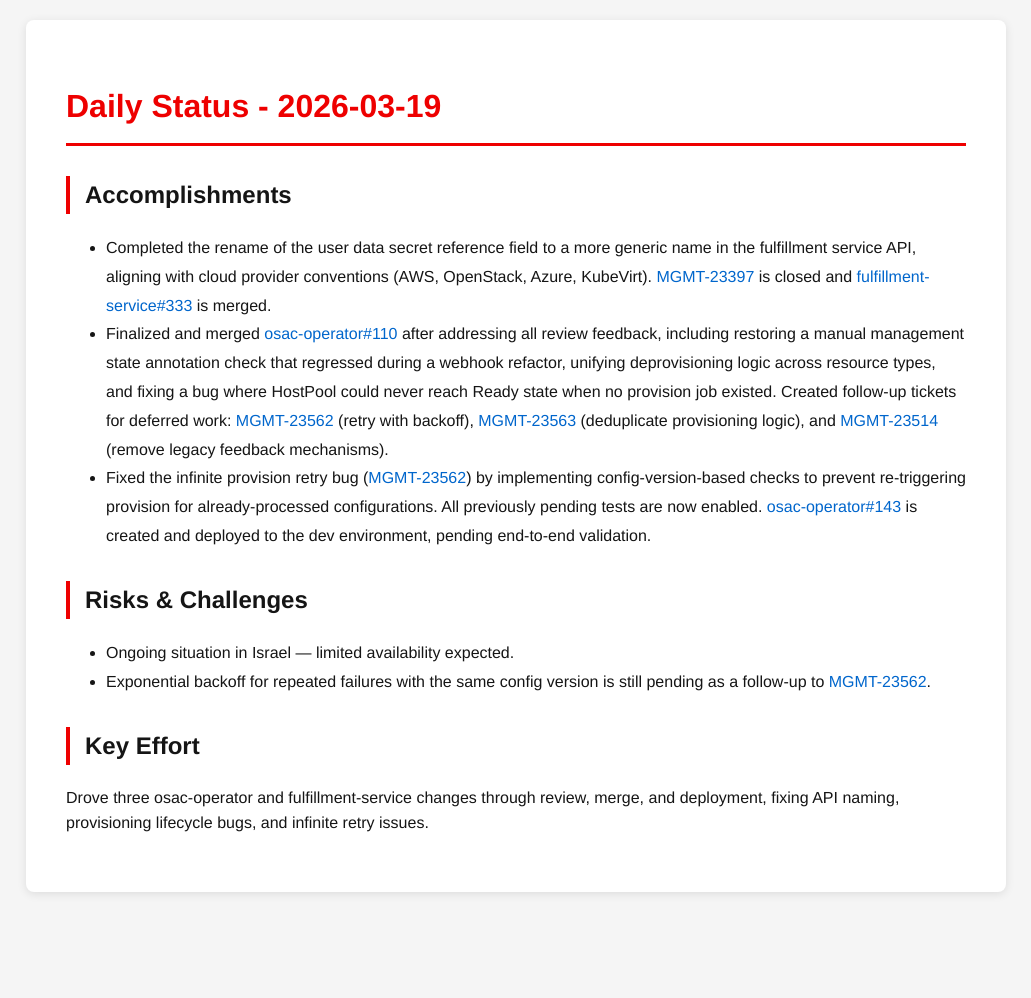
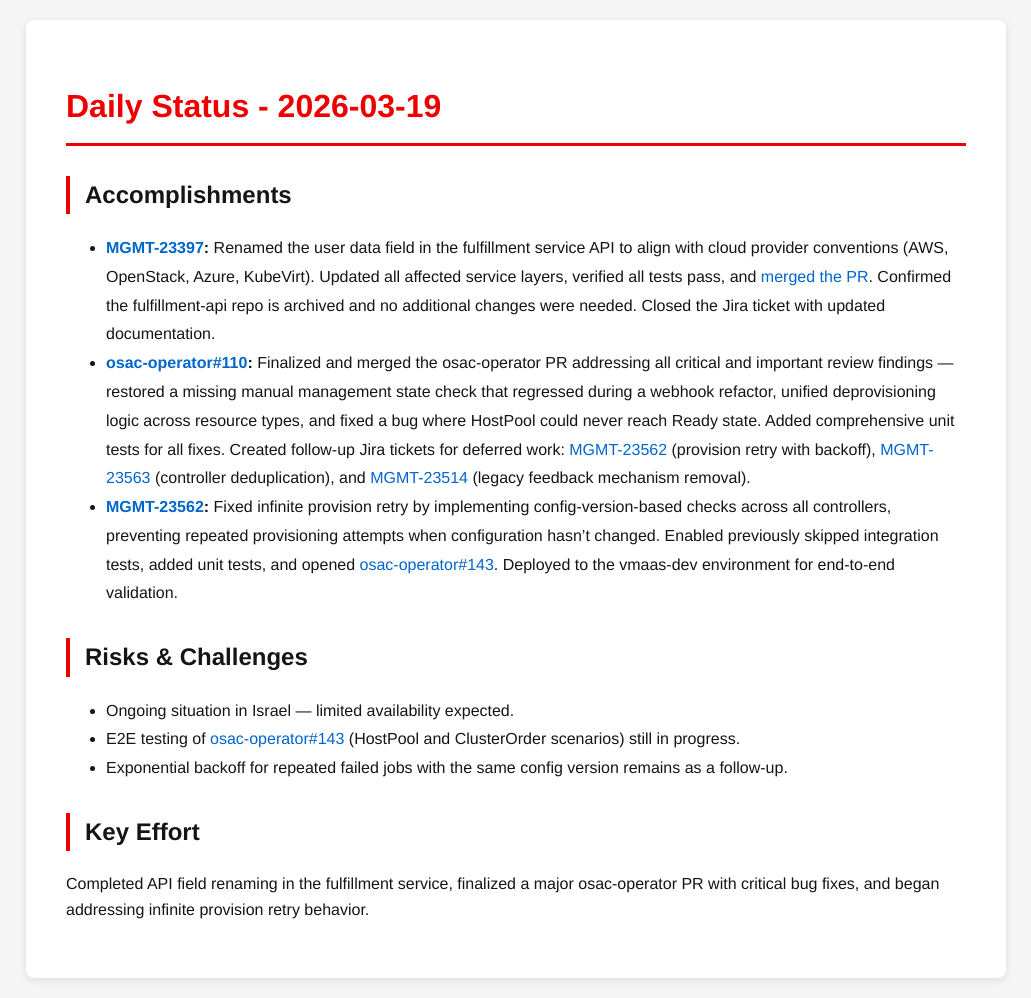
Before and after one commit to tzvatot/daily-status, a Jekyll site: the page built from 2026-03-19.md, in a window 1280 px wide. Shown: the whole page, without its empty margins (124-1155 px from the left). Built offline with Jekyll 4.4.1, drawn with Linux system fonts in a browser that asks for light colours; before the commit the page ends 912 px from its top, so only the background shows below that.

Commit message:
Daily status update - 2026-03-19

```diff
--- a/2026-03-19.md
+++ b/2026-03-19.md
@@ -7,13 +7,14 @@
 # Daily Status - 2026-03-19
 
 ## Accomplishments
-- Completed the rename of the user data secret reference field to a more generic name in the fulfillment service API, aligning with cloud provider conventions (AWS, OpenStack, Azure, KubeVirt). [MGMT-23397](https://issues.redhat.com/browse/MGMT-23397) is closed and [fulfillment-service#333](https://github.com/osac-project/fulfillment-service/pull/333) is merged.
-- Finalized and merged [osac-operator#110](https://github.com/osac-project/osac-operator/pull/110) after addressing all review feedback, including restoring a manual management state annotation check that regressed during a webhook refactor, unifying deprovisioning logic across resource types, and fixing a bug where HostPool could never reach Ready state when no provision job existed. Created follow-up tickets for deferred work: [MGMT-23562](https://issues.redhat.com/browse/MGMT-23562) (retry with backoff), [MGMT-23563](https://issues.redhat.com/browse/MGMT-23563) (deduplicate provisioning logic), and [MGMT-23514](https://issues.redhat.com/browse/MGMT-23514) (remove legacy feedback mechanisms).
-- Fixed the infinite provision retry bug ([MGMT-23562](https://issues.redhat.com/browse/MGMT-23562)) by implementing config-version-based checks to prevent re-triggering provision for already-processed configurations. All previously pending tests are now enabled. [osac-operator#143](https://github.com/osac-project/osac-operator/pull/143) is created and deployed to the dev environment, pending end-to-end validation.
+- **[MGMT-23397](https://issues.redhat.com/browse/MGMT-23397):** Renamed the user data field in the fulfillment service API to align with cloud provider conventions (AWS, OpenStack, Azure, KubeVirt). Updated all affected service layers, verified all tests pass, and [merged the PR](https://github.com/osac-project/fulfillment-service/pull/333). Confirmed the fulfillment-api repo is archived and no additional changes were needed. Closed the Jira ticket with updated documentation.
+- **[osac-operator#110](https://github.com/osac-project/osac-operator/pull/110):** Finalized and merged the osac-operator PR addressing all critical and important review findings — restored a missing manual management state check that regressed during a webhook refactor, unified deprovisioning logic across resource types, and fixed a bug where HostPool could never reach Ready state. Added comprehensive unit tests for all fixes. Created follow-up Jira tickets for deferred work: [MGMT-23562](https://issues.redhat.com/browse/MGMT-23562) (provision retry with backoff), [MGMT-23563](https://issues.redhat.com/browse/MGMT-23563) (controller deduplication), and [MGMT-23514](https://issues.redhat.com/browse/MGMT-23514) (legacy feedback mechanism removal).
+- **[MGMT-23562](https://issues.redhat.com/browse/MGMT-23562):** Fixed infinite provision retry by implementing config-version-based checks across all controllers, preventing repeated provisioning attempts when configuration hasn't changed. Enabled previously skipped integration tests, added unit tests, and opened [osac-operator#143](https://github.com/osac-project/osac-operator/pull/143). Deployed to the vmaas-dev environment for end-to-end validation.
 
 ## Risks & Challenges
 - Ongoing situation in Israel — limited availability expected.
-- Exponential backoff for repeated failures with the same config version is still pending as a follow-up to [MGMT-23562](https://issues.redhat.com/browse/MGMT-23562).
+- E2E testing of [osac-operator#143](https://github.com/osac-project/osac-operator/pull/143) (HostPool and ClusterOrder scenarios) still in progress.
+- Exponential backoff for repeated failed jobs with the same config version remains as a follow-up.
 
 ## Key Effort
-Drove three osac-operator and fulfillment-service changes through review, merge, and deployment, fixing API naming, provisioning lifecycle bugs, and infinite retry issues.
+Completed API field renaming in the fulfillment service, finalized a major osac-operator PR with critical bug fixes, and began addressing infinite provision retry behavior.
```
